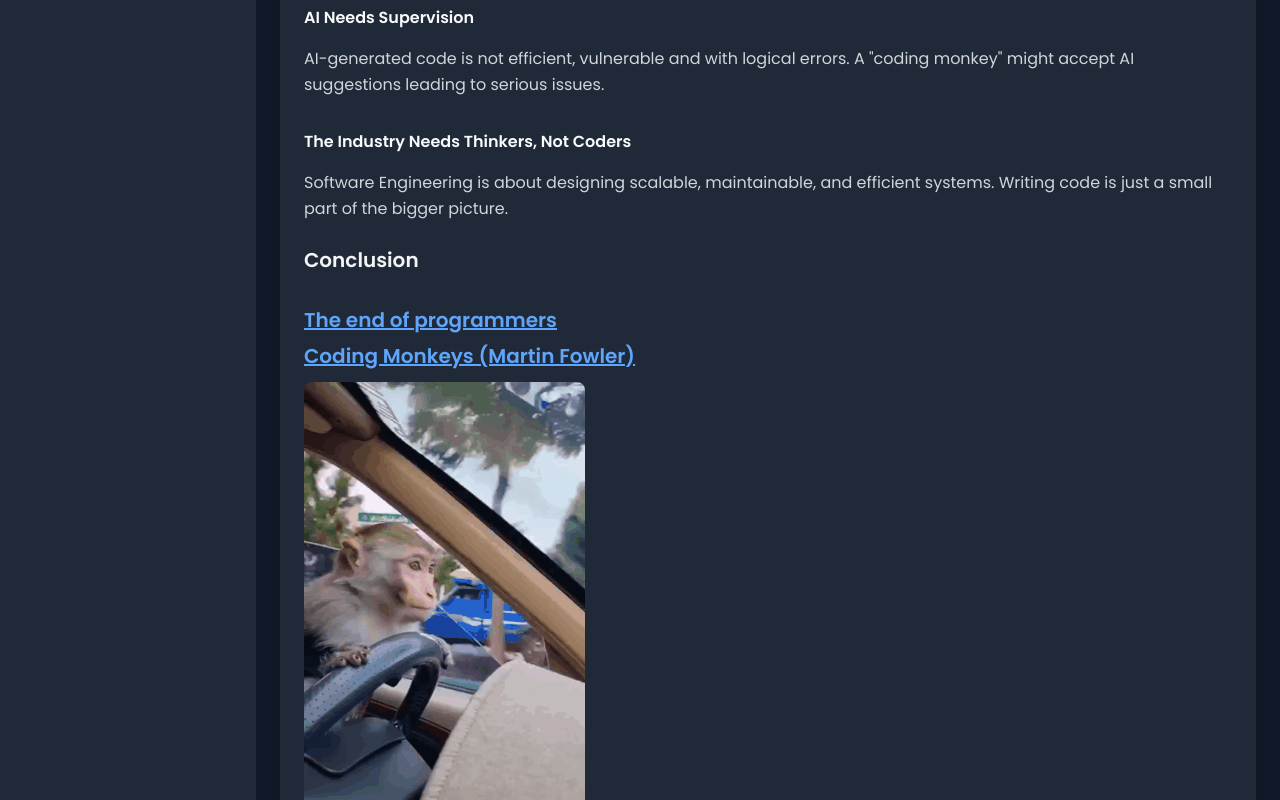
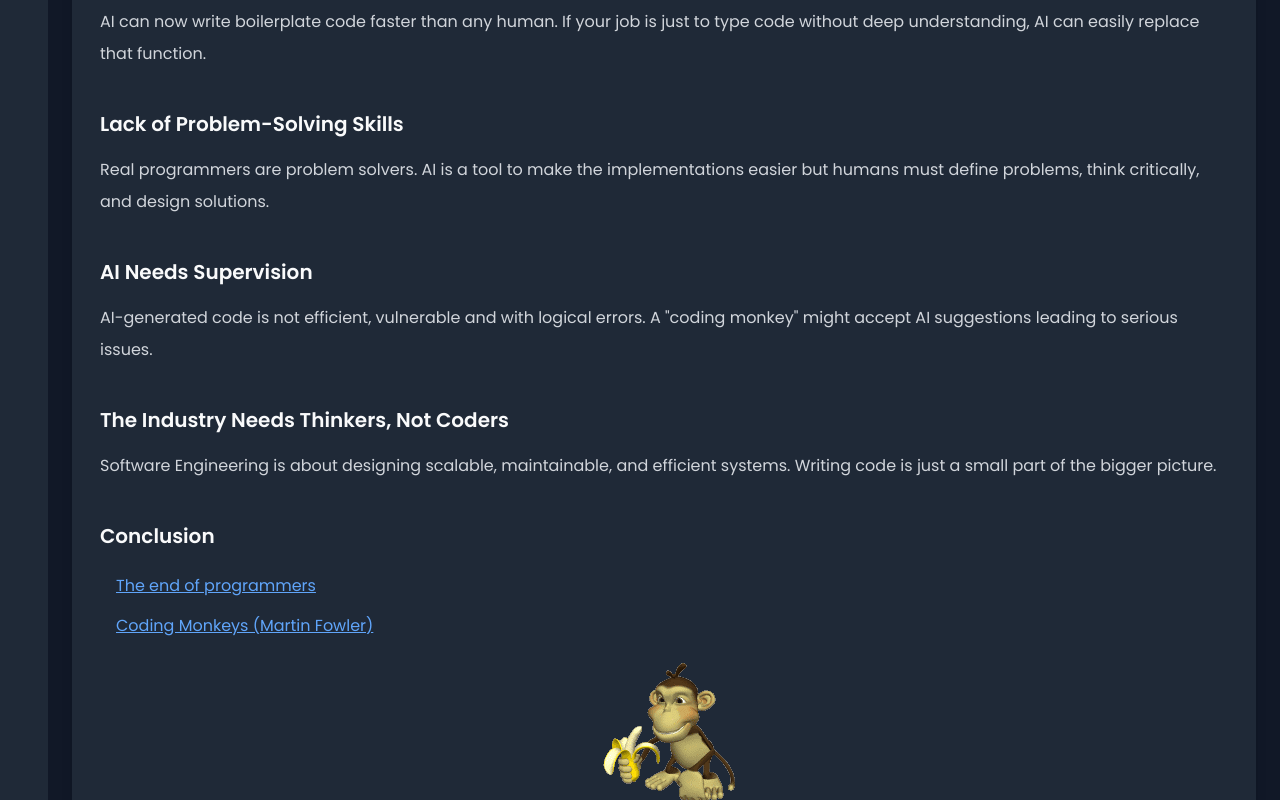
Before and after one commit to leandrodalbo/xpdriven-blog, a React (Vite) app: page /#/article/0 in a window 1280 px wide. Shown: the part 1200-2000 px from the top of the page. Built offline with nearby package versions, Linux system fonts and the light colour scheme.

Commit message:
changing styles classes on all articles

```diff
--- a/src/blog-article/AgileManifesto.tsx
+++ b/src/blog-article/AgileManifesto.tsx
@@ -16,7 +16,7 @@ const AgileManifesto = ({ data }: AgileManifestoProps) => (
       <ArticleSection key={it.h4} data={it} />
     ))}
 
-    <h2 className="blog-article-h2">Conclusion</h2>
+    <h4 className="blog-article-h4">Conclusion</h4>
     <p className="blog-article-p">
       Should we go back to 1990s and start writing large documentation that
       nobody reads or understand?
--- a/src/blog-article/CodeReadabilityMatters.tsx
+++ b/src/blog-article/CodeReadabilityMatters.tsx
@@ -46,7 +46,7 @@ const CodeReadabilityMatters = ({ data }: CodeReadabilityMattersProps) => (
       fresh perspectives.
     </p>
 
-    <h2 className="blog-article-h2">Useful links</h2>
+    <h4 className="blog-article-h4">Useful links</h4>
     <ul className="blog-article-ul">
       <li>
         <a
--- a/src/blog-article/CodingMonkeys.tsx
+++ b/src/blog-article/CodingMonkeys.tsx
@@ -1,6 +1,7 @@
 import { ArticleHeader } from "../article-header/ArticleHeader";
-import monkeydriving from "../assets/monkeydriving.gif";
+
 import { ArticleData } from "../types";
+import monkeys from "../assets/monkeyeating.gif";
 
 export interface CodingMonkeysProps {
   data: ArticleData;
@@ -37,8 +38,8 @@ const CodingMonkeys = ({ data }: CodingMonkeysProps) => (
       picture.
     </p>
 
-    <h2 className="blog-article-h2">Conclusion</h2>
-    <ul className="blog-article-h2">
+    <h4 className="blog-article-h4">Conclusion</h4>
+    <ul className="blog-article-ul">
       <li>
         <a
           href="https://www.youtube.com/watch?v=WubVswYg2CE"
@@ -60,12 +61,7 @@ const CodingMonkeys = ({ data }: CodingMonkeysProps) => (
         </a>
       </li>
     </ul>
-
-    <img
-      src={monkeydriving}
-      alt="monkey-driving"
-      className="blog-article-img"
-    />
+    <img src={monkeys} alt="monkeyeating" className="blog-article-img" />
   </article>
 );
 
--- a/src/blog-article/ScrumOrKanban.tsx
+++ b/src/blog-article/ScrumOrKanban.tsx
@@ -1,5 +1,4 @@
-import monkeys from "../assets/monkeyeating.gif";
-
+import monkeydriving from "../assets/monkeydriving.gif";
 const ScrumOrKanban = () => (
   <article className="blog-article">
     <h1 className="blog-article-h1">
@@ -8,7 +7,11 @@ const ScrumOrKanban = () => (
 
     <p className="blog-article-p">This article is just about to be added...</p>
 
-    <img src={monkeys} alt="monkeyeating" className="blog-article-img" />
+    <img
+      src={monkeydriving}
+      alt="monkey-driving"
+      className="blog-article-img"
+    />
   </article>
 );
 
--- a/src/blog-article/WhatIsCleanCode.tsx
+++ b/src/blog-article/WhatIsCleanCode.tsx
@@ -11,7 +11,7 @@ export interface WhatIsCleanCodeProps {
 const WhatIsCleanCode = ({ data }: WhatIsCleanCodeProps) => (
   <article className="blog-article">
     <ArticleHeader data={data.headerData} />
-    <h2 className="blog-article-h2">What Is Clean Code?</h2>
+    <h4 className="blog-article-h4">What Is Clean Code?</h4>
     <p className="blog-article-p">
       Clean code is software that’s easy to{" "}
       <strong>read, understand, and maintain</strong>. It follows best
@@ -19,7 +19,7 @@ const WhatIsCleanCode = ({ data }: WhatIsCleanCodeProps) => (
       so clean code ensures it stays adaptable to changing requirements.
     </p>
 
-    <h2 className="blog-article-h2">Why Is Clean Code Important?</h2>
+    <h4 className="blog-article-h4">Why Is Clean Code Important?</h4>
     <ul className="blog-article-ul">
       <li>
         <strong>Easy to add new features</strong> – Well-designed and structured
@@ -35,16 +35,16 @@ const WhatIsCleanCode = ({ data }: WhatIsCleanCodeProps) => (
       </li>
     </ul>
 
-    <h2 className="blog-article-h2">Popular Principles</h2>
+    <h4 className="blog-article-h4">Popular Principles</h4>
 
-    <h4 className="blog-article-h4">1. Keep It Simple (KISS)</h4>
+    <h6 className="blog-article-h6">1. Keep It Simple (KISS)</h6>
 
     <p className="blog-article-p">
       Avoid unnecessary complexity. Code should be as straightforward as
       possible while solving the problem effectively.
     </p>
 
-    <h4 className="blog-article-h4">2. Meaningful Names</h4>
+    <h6 className="blog-article-h6">2. Meaningful Names</h6>
     <pre className="blog-article-pre">
       <code className="blog-article-red-code">
         {`// Bad
@@ -63,21 +63,21 @@ function calculateTax(price: number, taxRate: number): number {
       </code>
     </pre>
 
-    <h4 className="blog-article-h4">
+    <h6 className="blog-article-h6">
       3. Write small, focused routines that produce no side effects.
-    </h4>
+    </h6>
     <p className="blog-article-p">
       Each routines should do <strong>one thing only</strong> and do it well.
     </p>
 
-    <h2 className="blog-article-h2">
+    <h4 className="blog-article-h4">
       Clean Code vs. Quick and Dirty Solutions
-    </h2>
+    </h4>
 
-    <blockquote className="blog-article-quote">
-      "Even bad code can function but if it isn’t clean, it can bring a
-      development organization to its knees..."
-    </blockquote>
+    <p className="blog-article-p">
+      Even bad code can function but if it isn’t clean, it can bring a
+      development organization to its knees...
+    </p>
 
     <img
       src={quickdirty}
@@ -85,7 +85,7 @@ function calculateTax(price: number, taxRate: number): number {
       className="blog-article-img"
     />
 
-    <h2 className="blog-article-h2">Uncle Bob's Definition of Clean Code</h2>
+    <h4 className="blog-article-h4">Uncle Bob's Definition of Clean Code</h4>
     <a
       href="https://www.youtube.com/watch?v=RSrn_6TeeUQ"
       target="_blank"
--- a/src/blog-article/WhatIsTDD.tsx
+++ b/src/blog-article/WhatIsTDD.tsx
@@ -10,7 +10,7 @@ const WhatIsTDD = ({ data }: WhatIsTDDProps) => (
   <article className="blog-article">
     <ArticleHeader data={data.headerData} />
 
-    <h2 className="blog-article-h2">The TDD Cycle</h2>
+    <h4 className="blog-article-h4">The TDD Cycle</h4>
 
     <ul className="blog-article-ul">
       <li>
@@ -26,7 +26,7 @@ const WhatIsTDD = ({ data }: WhatIsTDDProps) => (
       </li>
     </ul>
 
-    <h2 className="blog-article-h2">🛠 Benefits of TDD</h2>
+    <h4 className="blog-article-h4">🛠 Benefits of TDD</h4>
     <ul className="blog-article-ul">
       <li>
         🔍 <strong>Fewer Bugs:</strong> Catch issues early.
@@ -47,7 +47,7 @@ const WhatIsTDD = ({ data }: WhatIsTDDProps) => (
       Let's see TDD in action with Python and Kotlin examples! 🐍 + ☕
     </p>
 
-    <h2 className="blog-article-h2">📝 Example 1: TDD in Python</h2>
+    <h4 className="blog-article-h4">📝 Example 1: TDD in Python</h4>
     <p className="blog-article-p">Step 1: Write a failing test.</p>
     <pre className="blog-article-pre">
       {`
@@ -66,7 +66,7 @@ def add(a, b):
 `}
     </pre>
 
-    <h2 className="blog-article-h2">📝 Example 2: TDD in Kotlin</h2>
+    <h4 className="blog-article-h4">📝 Example 2: TDD in Kotlin</h4>
     <p className="blog-article-p">Step 1: Write a failing test using JUnit.</p>
     <pre className="blog-article-pre">
       {`
@@ -91,7 +91,7 @@ fun add(a: Int, b: Int): Int {
 `}
     </pre>
 
-    <h2 className="blog-article-h2">🤔 Common TDD Concerns</h2>
+    <h4 className="blog-article-h4">🤔 Common TDD Concerns</h4>
     <ul className="blog-article-ul">
       <li>
         <strong>“Writing tests first feels weird.”</strong> 🚀 Reliable software
@@ -107,7 +107,7 @@ fun add(a: Int, b: Int): Int {
       </li>
     </ul>
 
-    <h2 className="blog-article-h2">🔗 Learn More About TDD</h2>
+    <h4 className="blog-article-h4">🔗 Learn More About TDD</h4>
     <ul className="blog-article-ul">
       <li>
         <a
--- a/src/blog-sidebar/BlogSidebar.tsx
+++ b/src/blog-sidebar/BlogSidebar.tsx
@@ -9,7 +9,7 @@ interface BlogSidebarProps {
 
 const BlogSidebar = ({ articles }: BlogSidebarProps) => {
   const [articlesList, setArticlesList] = useState(articles);
-    const [isDisplayed, setIsDisplayed] = useState(true);
+  const [isDisplayed, setIsDisplayed] = useState(false);
 
   const filterArticles = (value: string) => {
     const withTitle = articles.filter((it) =>
--- a/src/index.css
+++ b/src/index.css
@@ -36,58 +36,50 @@ body {
 
 @layer components {
   .blog-article {
-    @apply p-3 sm:p-4 md:p-6 bg-gray-800 text-gray-300 rounded-lg shadow-lg w-full max-w-none mx-auto overflow-hidden;
+    @apply p-4 sm:p-5 md:p-7 bg-gray-800 text-gray-300 rounded-xl shadow-lg w-full max-w-none mx-auto overflow-hidden;
   }
 
   .blog-article-h1 {
-    @apply text-xl sm:text-2xl md:text-3xl font-semibold mb-4 text-gray-100 text-center break-words;
+    @apply text-2xl sm:text-3xl md:text-4xl font-bold mb-6 text-gray-100 text-center break-words leading-tight;
   }
 
   .blog-article-h2 {
-    @apply text-lg sm:text-xl font-semibold mt-6 text-gray-100 break-words;
+    @apply text-xl sm:text-2xl font-semibold mt-8 text-gray-100 break-words text-center;
   }
 
   .blog-article-h4 {
-    @apply font-semibold mt-8 text-gray-50 break-words;
+    @apply text-lg sm:text-xl font-semibold mt-10 text-gray-50 break-words;
   }
 
   .blog-article-h6 {
-    @apply text-base font-semibold mt-2 text-gray-300 break-words;
+    @apply text-base sm:text-lg font-medium mt-3 text-gray-300 break-words;
   }
 
   .blog-article-p {
-    @apply text-base leading-relaxed text-gray-300 mb-4 mt-4;
+    @apply text-base leading-relaxed sm:leading-loose text-gray-300 mb-5 mt-4;
   }
 
   .blog-article-pre {
-    @apply bg-gray-900 text-yellow-300 p-3 rounded-md mt-3 text-base overflow-x-auto whitespace-pre-wrap;
+    @apply bg-gray-900 text-yellow-300 p-3 rounded-md mt-3 text-sm sm:text-base overflow-x-auto whitespace-pre-wrap;
   }
 
   .blog-article-green-code {
-    @apply text-green-400;
+    @apply text-green-400 font-mono;
   }
 
   .blog-article-red-code {
-    @apply text-red-400;
-  }
-
-  .blog-article-quote {
-    @apply text-base sm:text-lg leading-relaxed text-gray-300 mb-4 border-l-4 border-blue-500 pl-3 italic mt-2;
+    @apply text-red-400 font-mono;
   }
 
   .blog-article-img {
-    @apply mt-3 w-auto max-w-full sm:max-w-[400px] md:max-w-[500px] lg:max-w-[600px] rounded-lg ml-0;
+    @apply mt-4 w-auto max-w-full sm:max-w-[500px] md:max-w-[650px] lg:max-w-[750px] rounded-lg h-auto object-cover mx-auto;
   }
 
   .blog-article-a {
-    @apply text-blue-400 underline mt-2 inline-block;
+    @apply text-blue-400 underline mt-2 inline-block hover:text-blue-300 transition duration-200;
   }
 
   .blog-article-ul {
-    @apply list-disc list-inside text-gray-400 mt-3 space-y-2;
-  }
-
-  .blog-article-div {
-    @apply w-full md:w-[512px] h-48 md:h-72 flex justify-center items-center mx-auto;
+    @apply list-disc list-inside text-gray-400 mt-4 space-y-2 pl-4;
   }
 }
```
Lines whose indentation alone changed are shown as unchanged.
